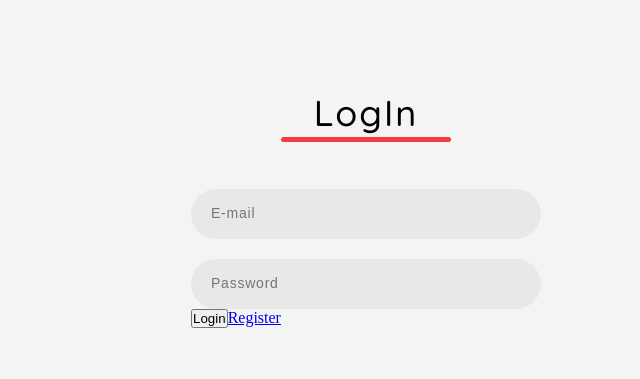
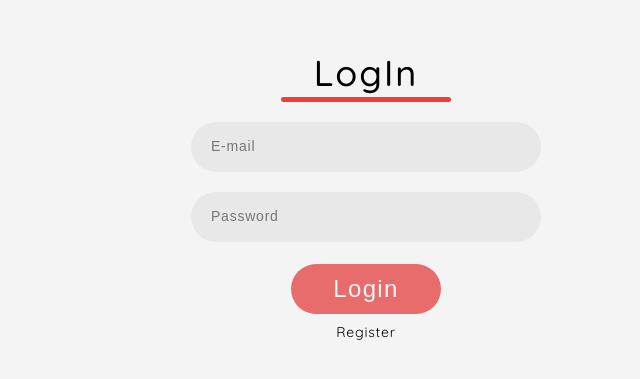
Before and after one commit to VladyslavHimself/PomodoroApp, a React (Create React App) app: page / in a window 1280 px wide. Shown: the part 205-584 px from the top of the page, without its empty margins (274-914 px from the left). Built offline with nearby package versions, Linux system fonts and the light colour scheme.

Commit message:
login page complete

```diff
--- a/src/components/Login/Login.tsx
+++ b/src/components/Login/Login.tsx
@@ -18,7 +18,7 @@ function Login(props: Props) {
 
         <div className={classes['input-field']}>
           <input type='text' className={classes.input} placeholder='E-mail'/>
-          <input type='text' className={classes.input} placeholder='Password' />
+          <input type='password' className={classes.input} placeholder='Password' />
         </div>
 
         <div className={classes.buttons}>
--- a/src/components/Login/login.module.scss
+++ b/src/components/Login/login.module.scss
@@ -1,5 +1,5 @@
 // quicksand medium & regular
-@import url('https://fonts.googleapis.com/css2?family=Quicksand:wght@400;500&display=swap');
+@import url('https://fonts.googleapis.com/css2?family=Quicksand:wght@300;400;500&display=swap');
 
 .login {
   width: 100%;
@@ -10,6 +10,8 @@
   align-items: center;
 
   background: #f4f4f4;
+
+  cursor: default;
 }
 
 .form {
@@ -18,12 +20,10 @@
 
 .header {
   .logo {
-
     display: flex;
     flex-direction: column;
     align-items: center;
 
-    padding: 27px 10px;
     &__text {
       font-family: 'Quicksand', sans-serif;
       font-style: normal;
@@ -82,12 +82,55 @@
 
 .buttons {
 
+  margin-top: 22px;
+
+  display: flex;
+  flex-direction: column;
+  align-items: center;
 }
 
 .button {
+  width: 150px;
+  height: 50px;
+  background: #E86C6C;
+
+  text-align: center;
+
+  border: none;
+  border-radius: 50px;
+
+  color: #f4f4f4;
+
+  font-size: 24px;
+  line-height: 30px;
+  letter-spacing: 0.055em;
+
+  cursor: pointer;
+
+  transition: .7s ease;
+
+  &:hover {
+    background: #cd6060;
+  }
 
 }
 
 .register-link {
 
+  display: flex;
+  align-items: center;
+
+  margin-top: 10px;
+
+  text-align: center;
+  text-decoration: none;
+  color: #000000;
+
+  font-family: Quicksand, sans-serif;
+  font-style: normal;
+  font-weight: normal;
+  font-size: 14px;
+  line-height: 17px;
+  letter-spacing: 0.055em;
+
 }
```
